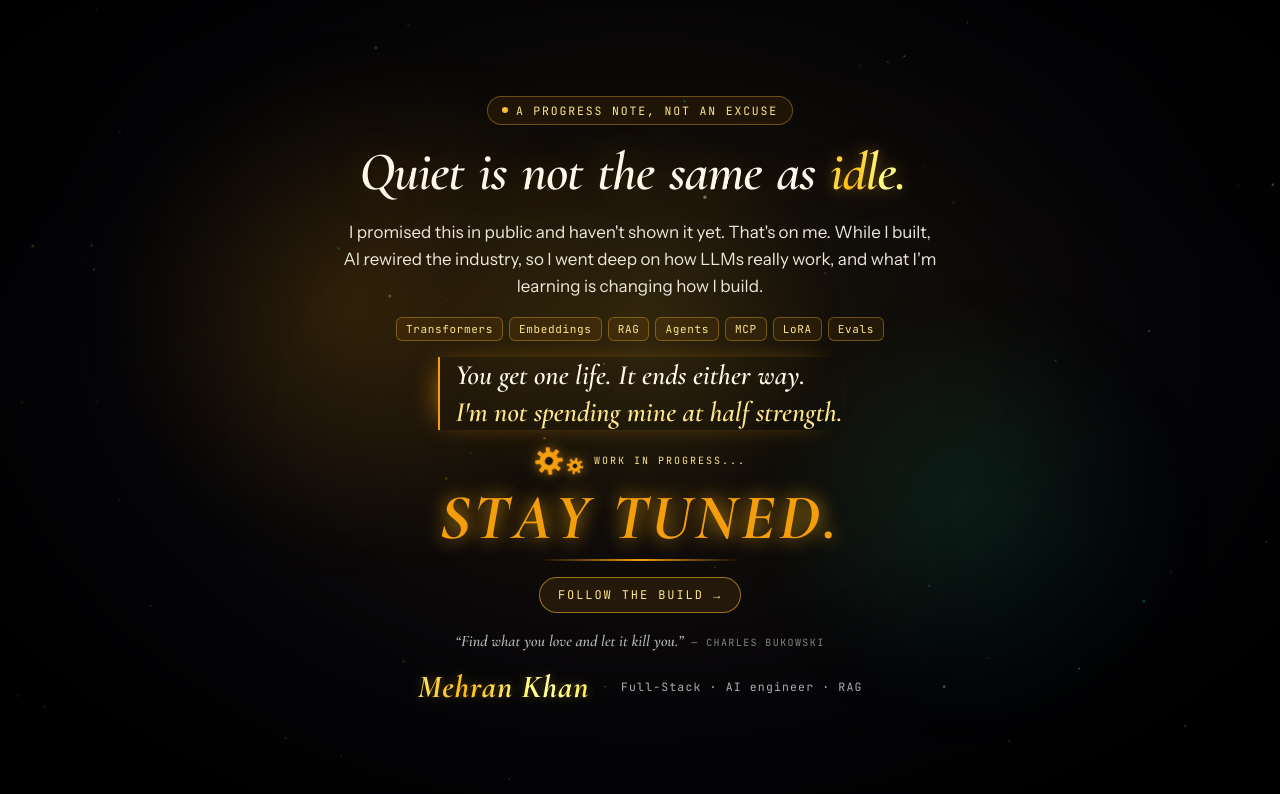
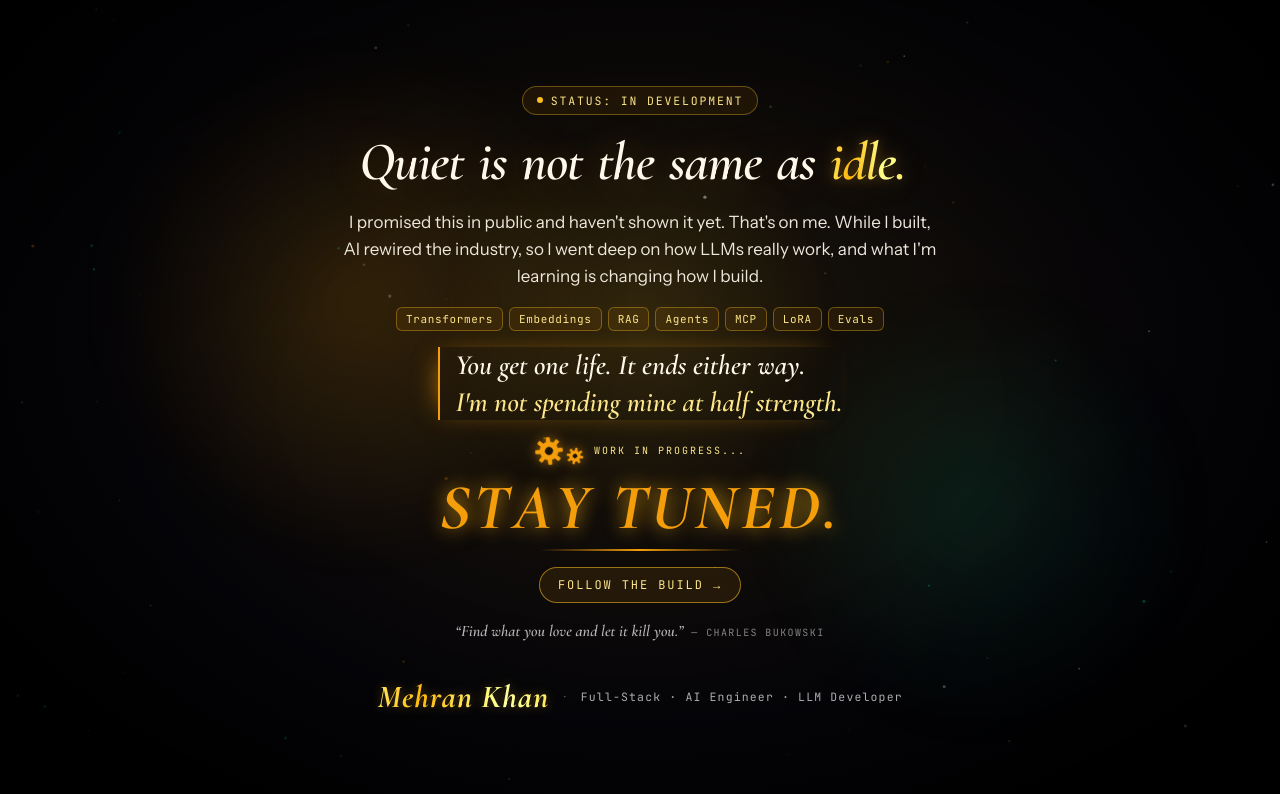
Before and after one commit to codebymehran/portfolio, a Next.js app: page / in a window 1280 px wide. Shown: the top 794 px of the page. Built offline with nearby package versions, Linux system fonts and the light colour scheme.

Commit message:
Update page.tsx

```diff
--- a/app/page.tsx
+++ b/app/page.tsx
@@ -2,8 +2,7 @@
 
 import { useState, useEffect, useRef } from "react";
 
-// TODO: replace with your real link (X, GitHub, or mailto:you@example.com)
-const FOLLOW_URL = "https://x.com/yourhandle";
+const FOLLOW_URL = "https://github.com/codebymehran";
 const FOLLOW_LABEL = "Follow the build";
 
 const HEADLINE = ["Quiet", "is", "not", "the", "same", "as", "idle."];
@@ -174,7 +173,7 @@ export default function Home() {
           }}
         >
           <span style={{ width: 6, height: 6, borderRadius: "50%", background: "#fbbf24", boxShadow: "0 0 8px #fbbf24", animation: "pingDot 2s cubic-bezier(0.4,0,0.6,1) infinite" }} />
-          a progress note, not an excuse
+          status: in development
         </div>
 
         {/* headline */}
@@ -393,6 +392,7 @@ export default function Home() {
             display: "flex",
             alignItems: "center",
             justifyContent: "center",
+            marginTop: "clamp(8px, 2.5vh, 26px)",
             gap: "4px 14px",
             flexWrap: "wrap",
             opacity: stage >= 4 ? 1 : 0,
@@ -405,7 +405,7 @@ export default function Home() {
           </span>
           <span style={{ fontSize: 11, color: "rgba(255,255,255,0.45)" }}>·</span>
           <span style={{ fontSize: 11.5, letterSpacing: "0.1em", color: "rgba(255,255,255,0.68)", fontFamily: "'JetBrains Mono', monospace" }}>
-            Full-Stack · AI engineer · RAG
+            Full-Stack · AI Engineer · LLM Developer
           </span>
         </div>
       </div>
```
